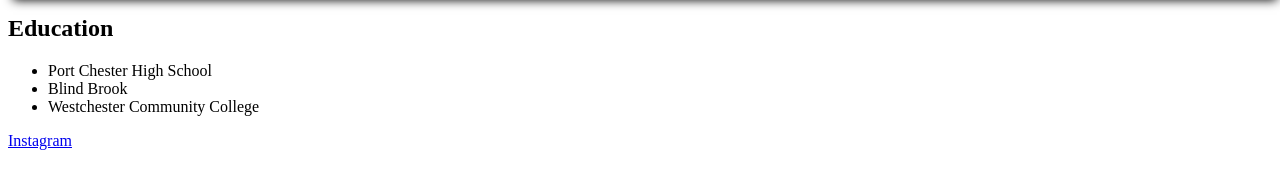
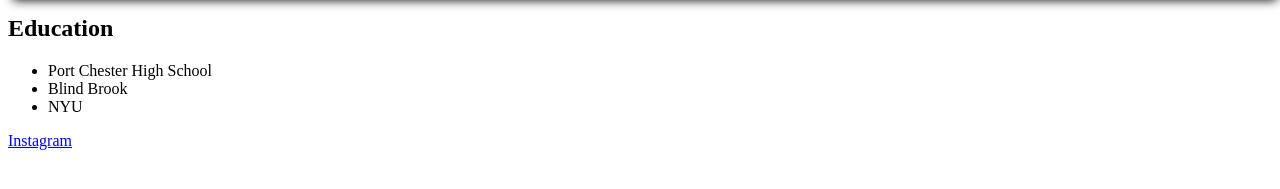
Before and after one commit to jdelgado1/website, a plain HTML site: page index.html in a window 1280 px wide. Shown: the part 347-536 px from the top of the page. Drawn offline with Linux system fonts and the light colour scheme.

Commit message:
changed college

```diff
--- a/index.html
+++ b/index.html
@@ -12,7 +12,7 @@
       <ul>
         <li id="item1"> Port Chester High School </li>
         <li> Blind Brook</li>
-        <li id="item2"> Westchester Community College </li>
+        <li id="item2"> NYU </li>
       </ul>
       <a href="https://instagram.com">Instagram</a>
     </body>
```
